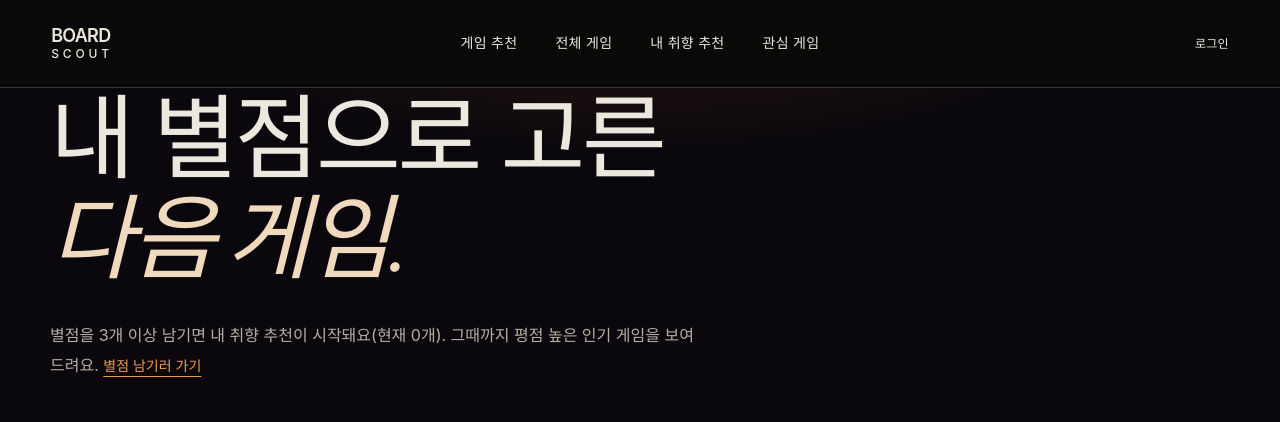
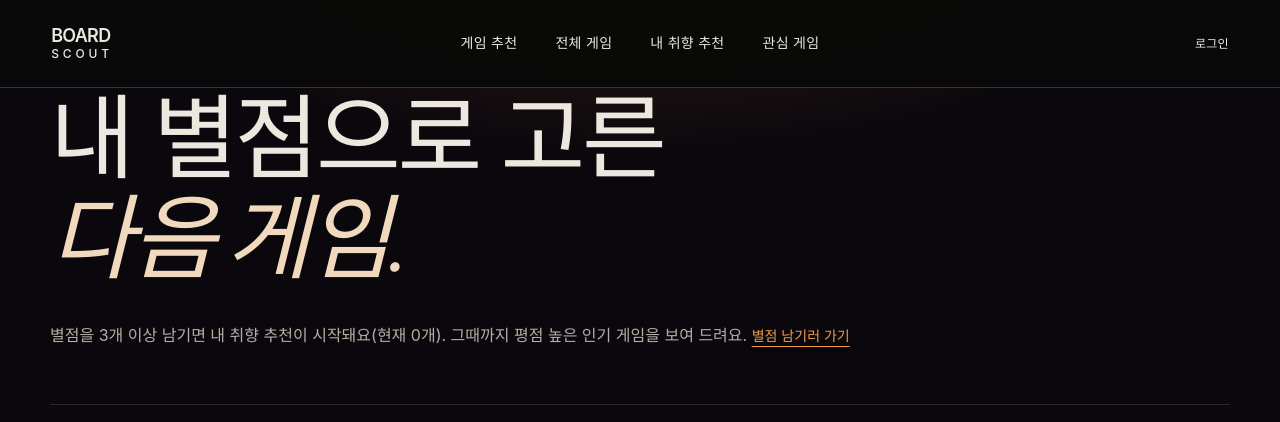
Before and after one commit to BoardScout/boardscout-front, a website: page public/taste.html in a window 1280 px wide. Shown: the top 422 px of the page. Drawn offline with Linux system fonts and the light colour scheme; no server answers; a web font is replaced by a local one.

Commit message:
style: 취향 추천 안내문의 링크가 홀로 줄바꿈되지 않게 수정

```diff
--- a/public/css/style.css
+++ b/public/css/style.css
@@ -583,3 +583,7 @@ body.night:not(.app-page) .objects__footer a { color: #f09a4a; }
 body.night:not(.app-page) .footer { background: #08060a; }
 body.night:not(.app-page) .footer > div:first-child p, body.night:not(.app-page) .footer__copy { color: #8f887f; }
 body.night:not(.app-page) .quick-add:focus-visible, body.night:not(.app-page) .filter:focus-visible { outline-color: #f09a4a; }
+
+/* 취향 추천 안내문은 길어서 링크만 홀로 줄바꿈되지 않게 폭을 넓히고 링크는 한 덩어리로 묶습니다. */
+[data-mode="taste"] .page-lead { max-width: 960px; text-wrap: wrap; }
+.page-lead .text-link { white-space: nowrap; }
```
